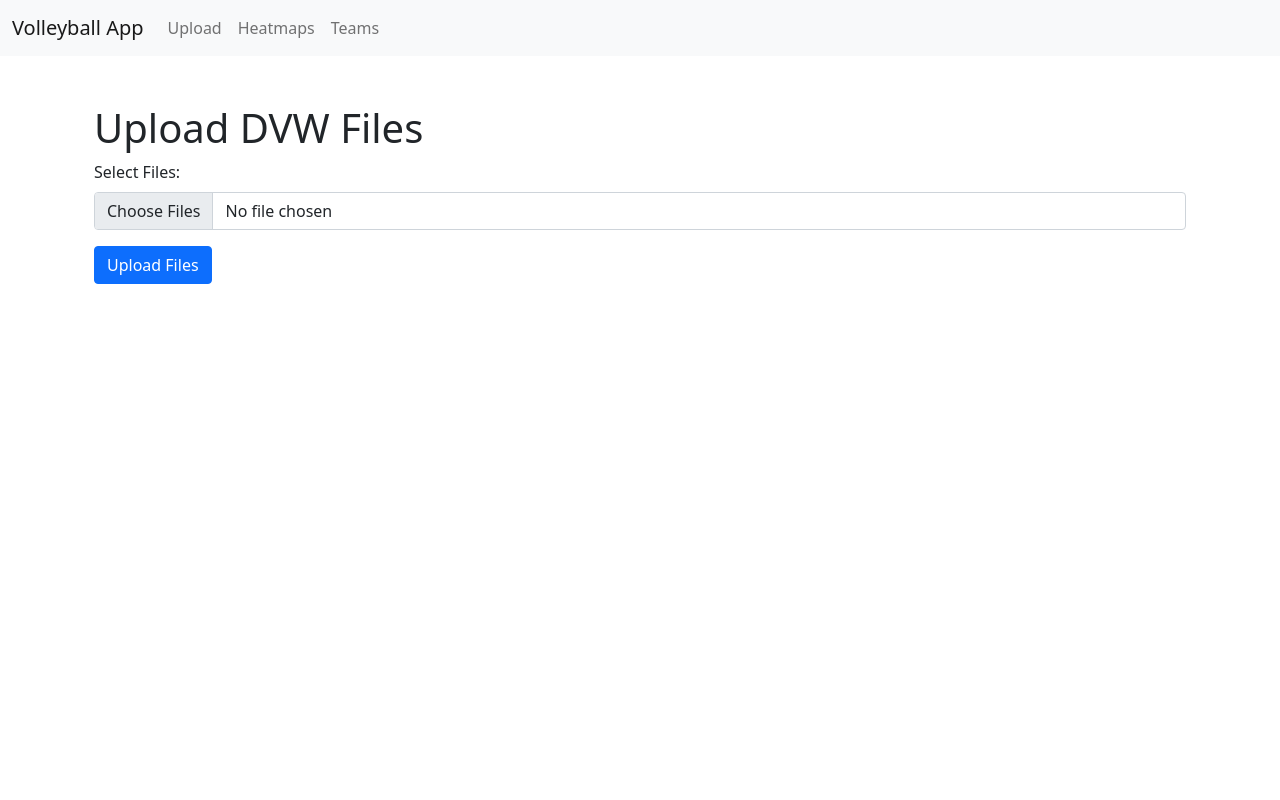
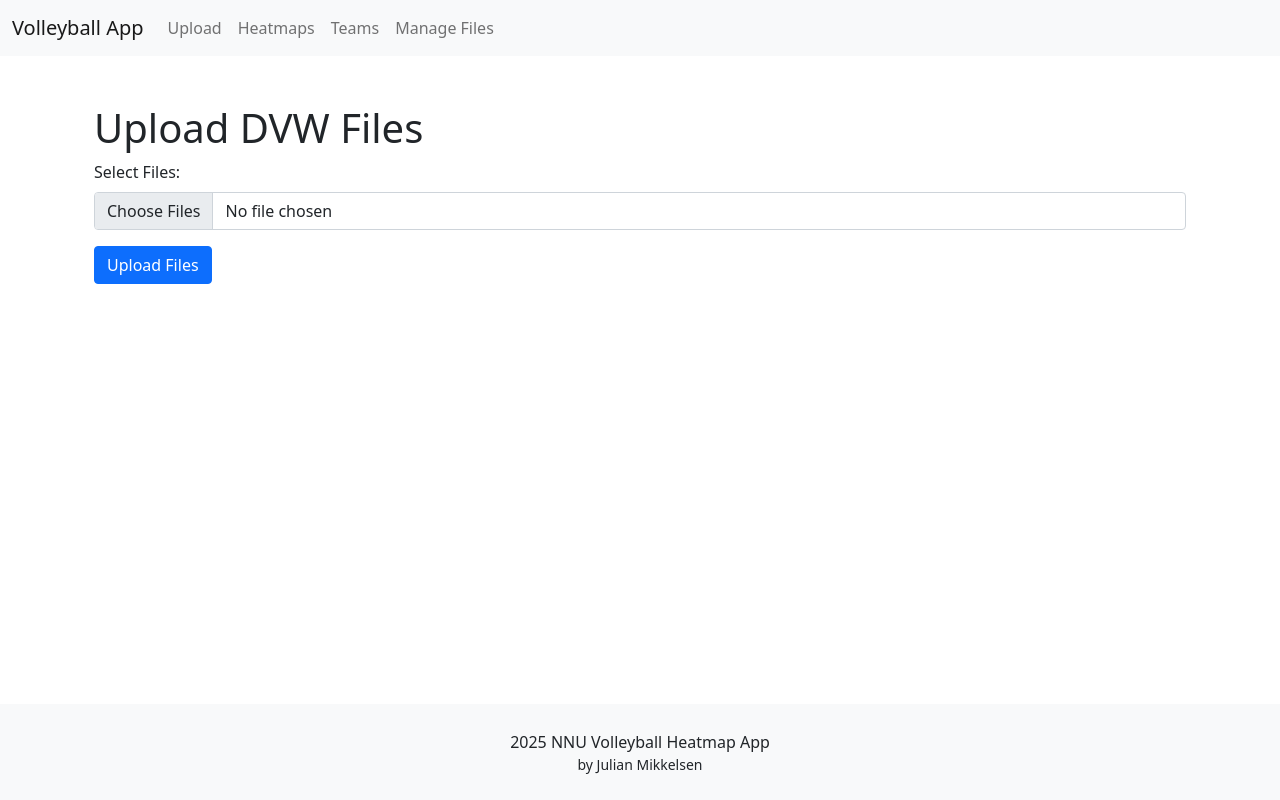
Before and after one commit to jsoto2k/volleyballproject, a Flask app: page / in a window 1280 px wide. Run offline with Flask 3, Linux system fonts and the light colour scheme; some libraries are stand-ins or nearby versions.

Commit message:
Added file deletion feature and visual improvements

```diff
--- a/app.py
+++ b/app.py
@@ -47,6 +47,7 @@ class Match(db.Model):
     # Define relationships to Team
     home_team = db.relationship('Team', foreign_keys=[home_team_id], backref='home_matches')
     visiting_team = db.relationship('Team', foreign_keys=[visiting_team_id], backref='visiting_matches')
+    origin_file = db.Column(db.String(255), nullable=True)
 
 
 # Store information on each play made during a match
@@ -76,6 +77,8 @@ def is_valid_play(play):
     return True
 
 def parse_all_dvw_files():
+    problematic_files = []
+    successful_files = []
     file_list = [f for f in os.listdir(UPLOAD_FOLDER) if f.endswith('.dvw')]
 
     # Function to process individual files: This function will return the plays, home team, visiting team, and match date
@@ -89,62 +92,68 @@ def parse_all_dvw_files():
 
     # Loop through all the files in the upload folder and process them by assigning data to variables
     for file_name in file_list:
-        plays, home_team_name, visitng_team_name, match_date = process_file(file_name)
+        try:
+            plays, home_team_name, visitng_team_name, match_date = process_file(file_name)
 
-    # Adding data to the database
+        # Adding data to the database
 
-        # Add home team info
-        home_team = Team.query.filter_by(name=home_team_name).first()
-        if not home_team :
-            home_team = Team(name=home_team_name)
-            db.session.add(home_team)
+            # Add home team info
+            home_team = Team.query.filter_by(name=home_team_name).first()
+            if not home_team :
+                home_team = Team(name=home_team_name)
+                db.session.add(home_team)
+                db.session.commit()
+
+            # Add visiting team info
+            visiting_team = Team.query.filter_by(name=visitng_team_name).first()
+            if not visiting_team:
+                visiting_team = Team(name=visitng_team_name)
+                db.session.add(visiting_team)
+                db.session.commit()
+
+            # Add match info
+            match = Match.query.filter_by(home_team_id=home_team.id, visiting_team_id=visiting_team.id, date=match_date).first()
+            if match:
+                continue
+            match = Match(home_team_id=home_team.id, visiting_team_id=visiting_team.id, date=match_date, origin_file=file_name)
+            db.session.add(match)
             db.session.commit()
 
-        # Add visiting team info
-        visiting_team = Team.query.filter_by(name=visitng_team_name).first()
-        if not visiting_team:
-            visiting_team = Team(name=visitng_team_name)
-            db.session.add(visiting_team)
-            db.session.commit()
+        # Add players
+            for _, play in plays.iterrows():
+                player_name = play['player_name']
+                #Check if the play contains all necessary data
+                if not is_valid_play(play):
+                    continue
 
-        # Add match info
-        match = Match.query.filter_by(home_team_id=home_team.id, visiting_team_id=visiting_team.id, date=match_date).first()
-        if match:
-            continue
-        match = Match(home_team_id=home_team.id, visiting_team_id=visiting_team.id, date=match_date)
-        db.session.add(match)
-        db.session.commit()
+                # add player to the database
+                team_id = home_team.id if play['team'] == home_team.name else visiting_team.id
+                player = Player.query.filter_by(name=player_name, team_id=team_id).first()
+                if not player:
+                    player = Player(name=player_name, team_id=team_id)
+                    db.session.add(player)
+                    db.session.commit()
 
-    # Add players
-        for _, play in plays.iterrows():
-            player_name = play['player_name']
-            #Check if the play contains all necessary data
-            if not is_valid_play(play):
-                continue
+                # add plays to the datagbase
+                created_play = Play (
+                    match_id=match.id,
+                    team_id=team_id,
+                    player_id=player.id,
+                    skill=play['skill'],
+                    attack_code=play['attack_code'],
+                    start_position_x=play['start_coordinate_x'],
+                    end_position_x=play['end_coordinate_x'],
+                    start_position_y=play['start_coordinate_y'],
+                    end_position_y=play['end_coordinate_y'],
+                    custom_code=play['custom_code']
+                )
+                db.session.add(created_play)
+                db.session.commit()
+        except Exception as e:
+            problematic_files.append(file_name)
+            print(f"Error processing file {file_name}: {e}")
+    return problematic_files
 
-            # add player to the database
-            team_id = home_team.id if play['team'] == home_team.name else visiting_team.id
-            player = Player.query.filter_by(name=player_name, team_id=team_id).first()
-            if not player:
-                player = Player(name=player_name, team_id=team_id)
-                db.session.add(player)
-                db.session.commit()
-
-            # add plays to the datagbase
-            created_play = Play (
-                match_id=match.id,
-                team_id=team_id,
-                player_id=player.id,
-                skill=play['skill'],
-                attack_code=play['attack_code'],
-                start_position_x=play['start_coordinate_x'],
-                end_position_x=play['end_coordinate_x'],
-                start_position_y=play['start_coordinate_y'],
-                end_position_y=play['end_coordinate_y'],
-                custom_code=play['custom_code']
-            )
-            db.session.add(created_play)
-            db.session.commit()
 
 def get_heatmap_data(team_id, skill=None, player_ids=None):
     query = Play.query.filter_by(team_id=team_id)
@@ -213,8 +222,17 @@ def upload_file():
         file.save(file_path)
 
     # Parse the dvw files to get match and player information
-    parse_all_dvw_files()
-    return redirect(url_for('heatmaps'))
+    problematic = parse_all_dvw_files()
+
+    if problematic:
+        # If we have any bad files, show them on a special page
+        return render_template(
+            'process_result.html',
+            problematic_files=problematic
+        )
+    else:
+        # Otherwise, carry on as normal
+        return redirect(url_for('heatmaps'))
 
 @app.route('/heatmaps')
 def heatmaps():
@@ -257,6 +275,102 @@ def view_teams():
     matches = Match.query.all()
     return render_template('view_teams.html', teams=teams, matches=matches)
 
+@app.route('/delete_file/<filename>', methods=['POST'])
+def delete_file(filename):
+    file_path = os.path.join(app.config['UPLOAD_FOLDER'], filename)
+    if os.path.exists(file_path):
+        os.remove(file_path)
+
+    # 1) Find all matches that originated from this file
+    matches_from_file = Match.query.filter_by(origin_file=filename).all()
+    for match in matches_from_file:
+        # 2) Remove all plays belonging to this match
+        Play.query.filter_by(match_id=match.id).delete()
+        db.session.commit()
+
+        # 3) Remove the match itself
+        db.session.delete(match)
+        db.session.commit()
+
+    all_teams = Team.query.all()
+    for team in all_teams:
+        # Check if team has any existing matches (home or visiting)
+        # or any players that appear in plays
+        match_exists = (Match.query.filter((Match.home_team_id==team.id) |
+                                           (Match.visiting_team_id==team.id)).first())
+        if not match_exists:
+            # If no match references this team, check if it has any associated players left
+            db_players = Player.query.filter_by(team_id=team.id).all()
+
+            # if the team has no matches, remove the players
+            if db_players:
+                for p in db_players:
+                    db.session.delete(p)
+                db.session.commit()
+
+            # Remove the team
+            db.session.delete(team)
+            db.session.commit()
+
+    # Re-parse to see if any more problematic files remain
+    problematic = parse_all_dvw_files()
+    if problematic:
+        return render_template(
+            'process_result.html',
+            problematic_files=problematic
+        )
+    else:
+        return redirect(url_for('heatmaps'))
+
+@app.route('/delete_all_files', methods=['POST'])
+def delete_all_files():
+    """
+    Delete all problematic files in one go.
+    """
+    # Get the comma-separated string of files from the hidden form field
+    problematic_str = request.form.get('problematic_files', '')
+    if not problematic_str:
+        # No files found, just redirect to parse again
+        return redirect(url_for('parse_all_dvw_files'))  # or wherever you'd like
+
+    files_to_delete = problematic_str.split(',')
+    for filename in files_to_delete:
+        file_path = os.path.join(app.config['UPLOAD_FOLDER'], filename)
+        if os.path.exists(file_path):
+            os.remove(file_path)
+
+    # After deleting them all, re-parse or do whichever flow you prefer
+    # Typically, we'd re-parse and either show if there's still more problematic
+    new_problem_files = parse_all_dvw_files()
+    if new_problem_files:
+        return render_template('process_result.html', problematic_files=new_problem_files)
+    else:
+        return redirect(url_for('heatmaps'))
+
+@app.route('/manage_files')
+def manage_files():
+    # Gather all .dvw files in UPLOAD_FOLDER
+    file_list = [f for f in os.listdir(app.config['UPLOAD_FOLDER']) if f.endswith('.dvw')]
+
+    return render_template('manage_files.html', files=file_list)
+
+@app.route('/delete_selected_files', methods=['POST'])
+def delete_selected_files():
+    # 'files_to_delete' is a list of checkboxes from manage_files.html
+    files_to_delete = request.form.getlist('files_to_delete')
+    if not files_to_delete:
+        # No files checked
+        return redirect(url_for('manage_files'))
+
+    for file_name in files_to_delete:
+        file_path = os.path.join(app.config['UPLOAD_FOLDER'], file_name)
+        if os.path.exists(file_path):
+            os.remove(file_path)
+
+    # After deleting selected files, redirect back to the manage files page
+    return redirect(url_for('manage_files'))
+
+
 
 
 if __name__ == '__main__':
--- a/templates/base.html
+++ b/templates/base.html
@@ -5,8 +5,19 @@
     <meta name="viewport" content="width=device-width, initial-scale=1.0">
     <link rel="stylesheet" href="https://cdnjs.cloudflare.com/ajax/libs/bootstrap/5.1.3/css/bootstrap.min.css">
     <title>Volleyball App</title>
+    <style>
+        /* Make body fill the viewport and arrange content vertically */
+        body {
+          min-height: 100vh;          /* At least 100% of the window height */
+        }
+        /* Footer styling: 1-inch height, light background */
+        .footer {
+          height: 1in;
+          background-color: #f8f9fa;
+        }
+      </style>
 </head>
-<body>
+<body class="d-flex flex-column">
     <nav class="navbar navbar-expand-lg navbar-light bg-light">
         <div class="container-fluid">
             <a class="navbar-brand" href="/">Volleyball App</a>
@@ -23,16 +34,27 @@
                     </li>
                     <li class="nav-item">
                         <a class="nav-link" href="/view_teams">Teams</a>
+                    <li class="nav-item">
+                        <a class="nav-link" href="/manage_files">Manage Files</a>
                     </li>
                 </ul>
             </div>
         </div>
     </nav>
 
-    <div class="container mt-4">
-        {% block content %}
-        {% endblock %}
-    </div>
+    <main class="flex-fill">
+        <div class="container mt-4">
+          {% block content %}
+          {% endblock %}
+        </div>
+      </main>
+
+    <footer class="footer d-flex flex-column align-items-center justify-content-center">
+        <p class="m-0">2025 NNU Volleyball Heatmap App</p>
+        <small>by Julian Mikkelsen</small>
+    </footer>
+
+
 
     <script src="https://cdnjs.cloudflare.com/ajax/libs/bootstrap/5.1.3/js/bootstrap.bundle.min.js"></script>
 </body>
```
Also changed, not shown: templates/manage_files.html (added, +24 -0 lines), templates/process_result.html (added, +34 -0 lines).
